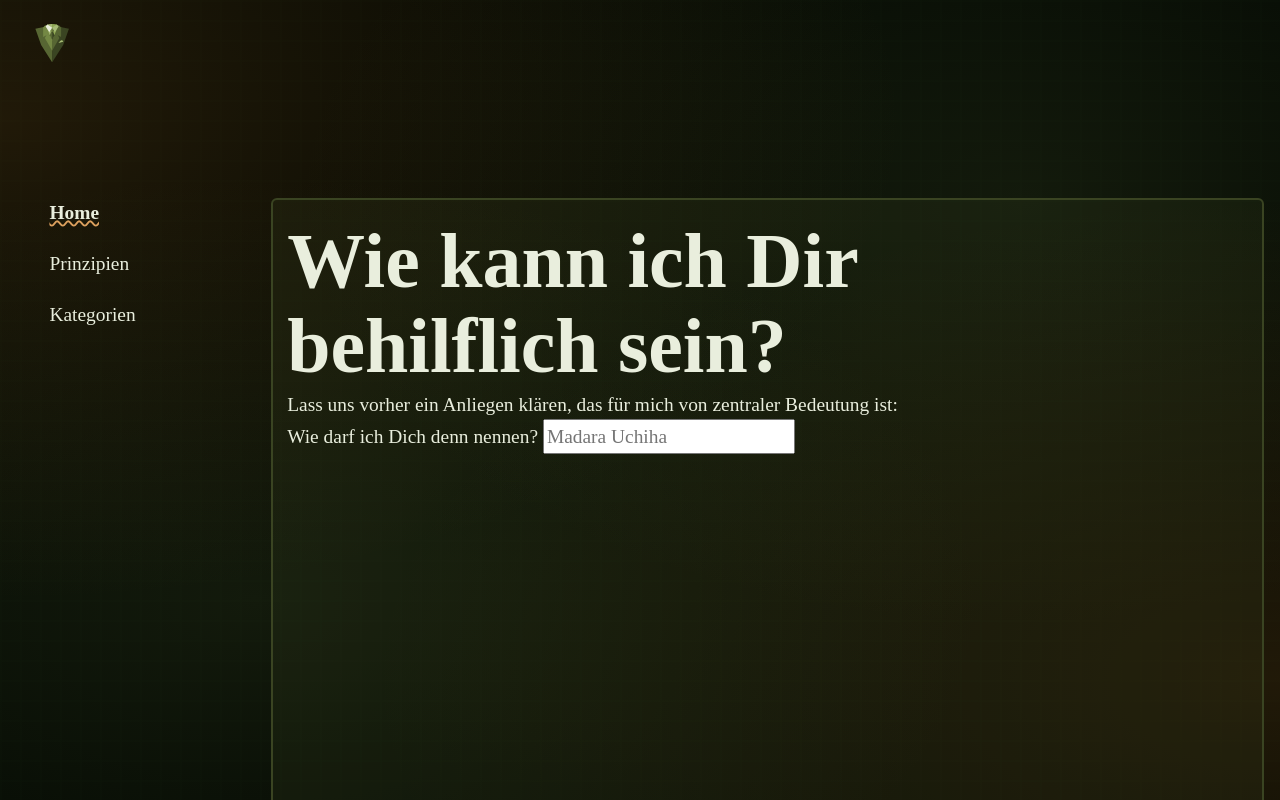
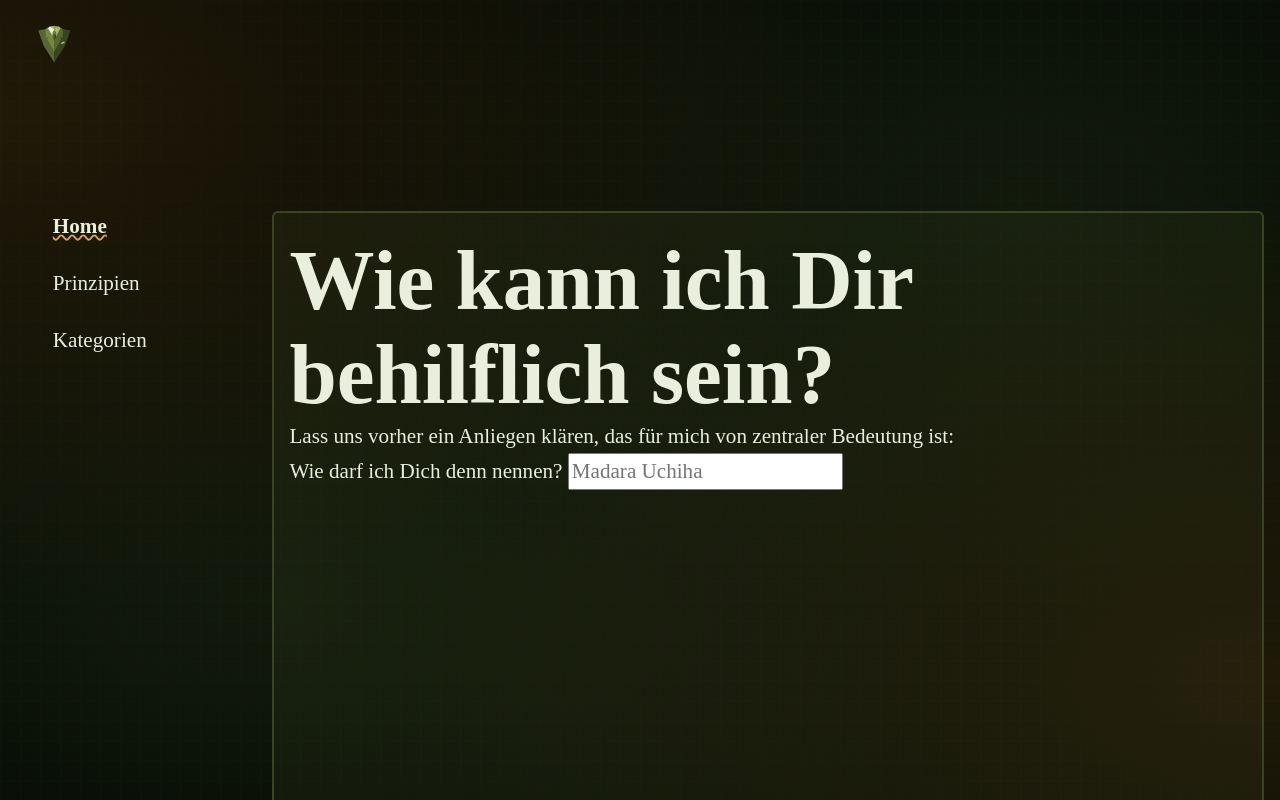
Before and after one commit to GT-Morphism/gentiluomo, a SvelteKit app: page / in a window 1280 px wide. Shown: the top 800 px of the page. Built offline with nearby package versions, Linux system fonts and the light colour scheme; some icons are missing.

Commit message:
chore: update fluid spacing and type

```diff
--- a/src/styles/variables/spacing.css
+++ b/src/styles/variables/spacing.css
@@ -1,34 +1,34 @@
 @layer theme {
   :root {
-    /* @link https://utopia.fyi/space/calculator?c=320,16,1.2,1440,20,1.333,5,2,&s=0.75|0.5|0.25,1.5|2|3|4|6,s-l&g=s,l,xl,12 */
-    --spacing-3xs: clamp(0.25rem, 0.2321rem + 0.0893vw, 0.3125rem);
-    --spacing-2xs: clamp(0.5rem, 0.4643rem + 0.1786vw, 0.625rem);
-    --spacing-xs: clamp(0.75rem, 0.6964rem + 0.2679vw, 0.9375rem);
-    --spacing-s: clamp(1rem, 0.9286rem + 0.3571vw, 1.25rem);
-    --spacing-m: clamp(1.5rem, 1.3929rem + 0.5357vw, 1.875rem);
-    --spacing-l: clamp(2rem, 1.8571rem + 0.7143vw, 2.5rem);
-    --spacing-xl: clamp(3rem, 2.7857rem + 1.0714vw, 3.75rem);
-    --spacing-2xl: clamp(4rem, 3.7143rem + 1.4286vw, 5rem);
-    --spacing-3xl: clamp(6rem, 5.5714rem + 2.1429vw, 7.5rem);
+    /* @link https://utopia.fyi/space/calculator?c=320,16,1.2,1440,22,1.333,5,2,&s=0.75|0.5|0.25,1.5|2|3|4|6,s-l&g=s,l,xl,12 */
+    --spacing-3xs: clamp(0.25rem, 0.2143rem + 0.1786vw, 0.375rem);
+    --spacing-2xs: clamp(0.5rem, 0.4464rem + 0.2679vw, 0.6875rem);
+    --spacing-xs: clamp(0.75rem, 0.6607rem + 0.4464vw, 1.0625rem);
+    --spacing-s: clamp(1rem, 0.8929rem + 0.5357vw, 1.375rem);
+    --spacing-m: clamp(1.5rem, 1.3393rem + 0.8036vw, 2.0625rem);
+    --spacing-l: clamp(2rem, 1.7857rem + 1.0714vw, 2.75rem);
+    --spacing-xl: clamp(3rem, 2.6786rem + 1.6071vw, 4.125rem);
+    --spacing-2xl: clamp(4rem, 3.5714rem + 2.1429vw, 5.5rem);
+    --spacing-3xl: clamp(6rem, 5.3571rem + 3.2143vw, 8.25rem);
 
-    --spacing-3xs-2xs: clamp(0.25rem, 0.1429rem + 0.5357vw, 0.625rem);
-    --spacing-2xs-xs: clamp(0.5rem, 0.375rem + 0.625vw, 0.9375rem);
-    --spacing-xs-s: clamp(0.75rem, 0.6071rem + 0.7143vw, 1.25rem);
-    --spacing-s-m: clamp(1rem, 0.75rem + 1.25vw, 1.875rem);
-    --spacing-m-l: clamp(1.5rem, 1.2143rem + 1.4286vw, 2.5rem);
-    --spacing-l-xl: clamp(2rem, 1.5rem + 2.5vw, 3.75rem);
-    --spacing-xl-2xl: clamp(3rem, 2.4286rem + 2.8571vw, 5rem);
-    --spacing-2xl-3xl: clamp(4rem, 3rem + 5vw, 7.5rem);
+    --spacing-3xs-2xs: clamp(0.25rem, 0.125rem + 0.625vw, 0.6875rem);
+    --spacing-2xs-xs: clamp(0.5rem, 0.3393rem + 0.8036vw, 1.0625rem);
+    --spacing-xs-s: clamp(0.75rem, 0.5714rem + 0.8929vw, 1.375rem);
+    --spacing-s-m: clamp(1rem, 0.6964rem + 1.5179vw, 2.0625rem);
+    --spacing-m-l: clamp(1.5rem, 1.1429rem + 1.7857vw, 2.75rem);
+    --spacing-l-xl: clamp(2rem, 1.3929rem + 3.0357vw, 4.125rem);
+    --spacing-xl-2xl: clamp(3rem, 2.2857rem + 3.5714vw, 5.5rem);
+    --spacing-2xl-3xl: clamp(4rem, 2.7857rem + 6.0714vw, 8.25rem);
 
-    /* @link https://utopia.fyi/type/calculator?c=320,16,1.2,1440,20,1.333,5,2,&s=0.75|0.5|0.25,1.5|2|3|4|6,s-l&g=s,l,xl,12 */
-    --font-size-step-xs: clamp(0.6944rem, 0.6919rem + 0.0129vw, 0.7035rem);
-    --font-size-step-sm: clamp(0.8333rem, 0.8035rem + 0.1491vw, 0.9377rem);
-    --font-size-step-base: clamp(1rem, 0.9286rem + 0.3571vw, 1.25rem);
-    --font-size-step-lg: clamp(1.2rem, 1.0668rem + 0.6661vw, 1.6663rem);
-    --font-size-step-xl: clamp(1.44rem, 1.2168rem + 1.1159vw, 2.2211rem);
-    --font-size-step-2xl: clamp(1.728rem, 1.3758rem + 1.7611vw, 2.9607rem);
-    --font-size-step-3xl: clamp(2.0736rem, 1.5384rem + 2.6758vw, 3.9467rem);
-    --font-size-step-4xl: clamp(2.4883rem, 1.6962rem + 3.9608vw, 5.2609rem);
+    /* @link https://utopia.fyi/type/calculator?c=320,16,1.2,1440,22,1.333,5,2,&s=0.75|0.5|0.25,1.5|2|3|4|6,s-l&g=s,l,xl,12 */
+    --font-size-step--xs: clamp(0.6944rem, 0.6718rem + 0.1134vw, 0.7738rem);
+    --font-size-step--sm: clamp(0.8333rem, 0.7767rem + 0.2831vw, 1.0315rem);
+    --font-size-step-base: clamp(1rem, 0.8929rem + 0.5357vw, 1.375rem);
+    --font-size-step-lg: clamp(1.2rem, 1.0192rem + 0.9041vw, 1.8329rem);
+    --font-size-step-xl: clamp(1.44rem, 1.1534rem + 1.4332vw, 2.4432rem);
+    --font-size-step-2xl: clamp(1.728rem, 1.2912rem + 2.184vw, 3.2568rem);
+    --font-size-step-3xl: clamp(2.0736rem, 1.4257rem + 3.2396vw, 4.3413rem);
+    --font-size-step-4xl: clamp(2.4883rem, 1.5458rem + 4.7124vw, 5.787rem);
 
     --border-radius-md: 0.375rem; /* 6px */
 
```
